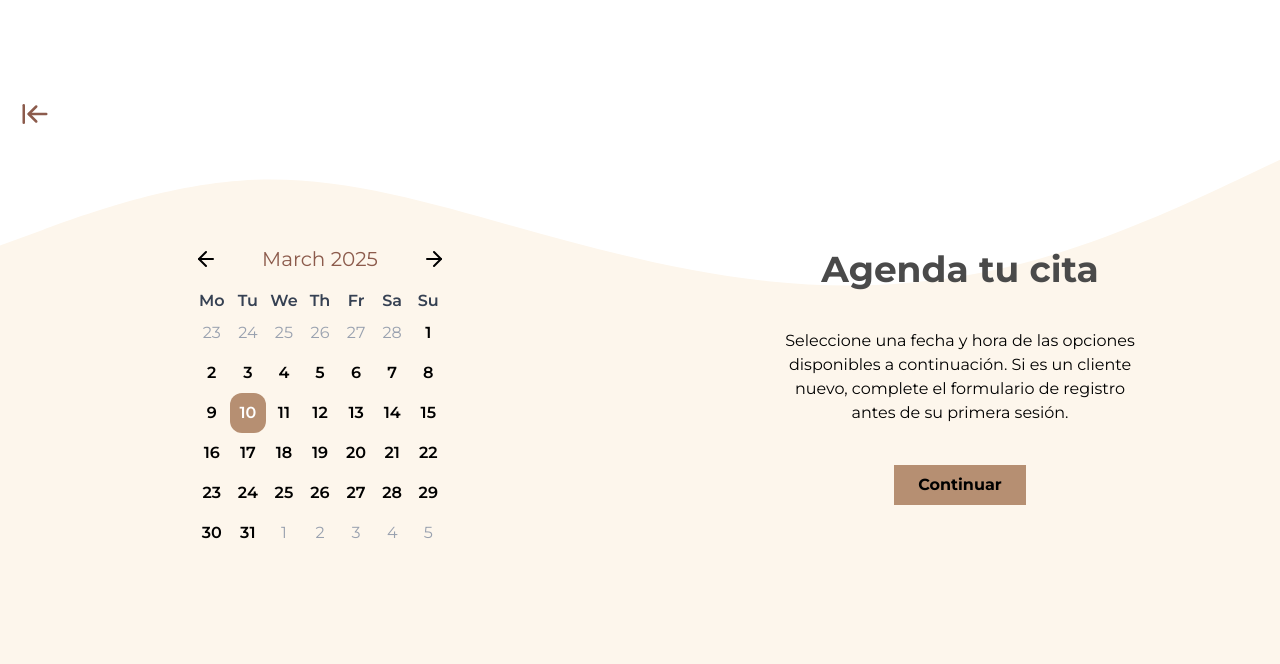
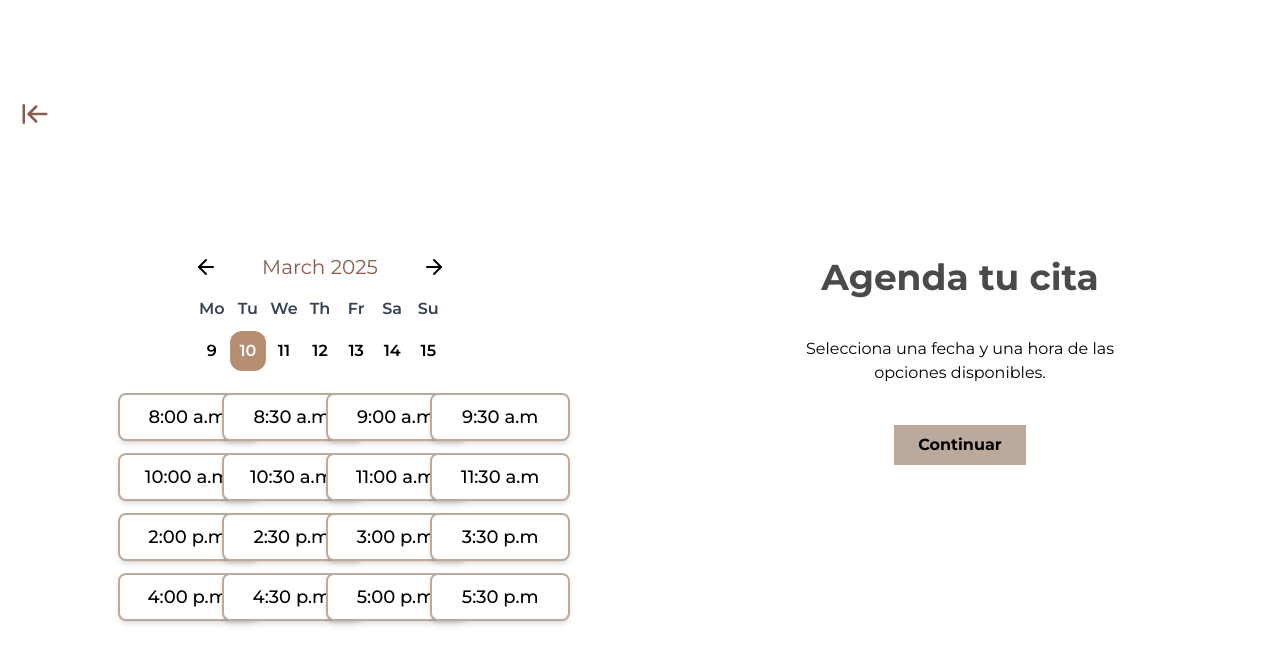
Before and after one commit to JuniorArias02/agendamiento, a React (Vite) app: page /agenda in a window 1280 px wide. Both pictures are taken after a click on the element "10". Shown: the top 664 px of the page. Built offline with nearby package versions, Linux system fonts and the light colour scheme.

Commit message:
se ajusto bien calendario y losm horarios

```diff
--- a/src/App.jsx
+++ b/src/App.jsx
@@ -2,6 +2,7 @@ import { BrowserRouter as Router, Routes, Route } from "react-router-dom";
 import Layout from "./components/layout/Layout";
 import Home from "./components/pages/Home";
 import Agenda from "./components/pages/Agenda";
+import ConfirmarAgenda from "./components/pages/Confirmar";
 
 function App() {
   return (
@@ -9,6 +10,7 @@ function App() {
       <Routes>
         <Route path="/" element={<Layout><Home /></Layout>} />
         <Route path="/agenda" element={<Layout><Agenda /></Layout>} />
+        <Route path="/agenda/confirmar" element={<Layout><ConfirmarAgenda /></Layout>} />
       </Routes>
     </Router>
   );
--- a/src/components/layout/Layout.jsx
+++ b/src/components/layout/Layout.jsx
@@ -8,12 +8,12 @@ const Layout = ({ children }) => {
       <div className="relative ">
         {/* <Navbar /> */}
         <div className="absolute w-full h-screen z-1 overflow-hidden" >
-          <img
+          {/* <img
             src="/bg-wave-2.svg"
             alt=""
             className="absolute w-full h-full object-cover -top-45 "
           />
-          <div className="absolute w-full h-screen bg-custom-beige-1 top-150" ></div>
+          <div className="absolute w-full h-screen bg-custom-beige-1 top-150" ></div> */}
         </div>
         <main className="relative w-full h-screen z-10">{children}</main>
       </div>
--- a/src/components/pages/Agenda.jsx
+++ b/src/components/pages/Agenda.jsx
@@ -1,4 +1,5 @@
 import { useState } from "react";
+import { motion } from "framer-motion";
 import Calendar from "../ui/calendar";
 import { ArrowLeftToLine } from "lucide-react";
 import { useNavigate } from "react-router-dom";
@@ -7,49 +8,87 @@ import Schedule from "../ui/schedule";
 export default function Agenda() {
   const navigate = useNavigate();
   const [selectedDate, setSelectedDate] = useState(null);
-  const [confirmedDate, setConfirmedDate] = useState(null);
+  const [selectedTime, setSelectedTime] = useState(null);
 
   const handleDateSelect = (date) => {
     setSelectedDate(date);
+    setSelectedTime(null);
   };
 
-  const handleConfirm = () => {
-    if (selectedDate) {
-      setConfirmedDate(selectedDate);
+  const handleTimeSelect = (time) => {
+    setSelectedTime(time);
+  };
+
+  const handleContinue = () => {
+    if (selectedDate && selectedTime) {
+      navigate("/agenda/confirmar", { state: { selectedDate, selectedTime } });
     }
   };
 
-  const handleContinue = () => {
-    navigate("/confirmar");
-  };
+  return (
+    <motion.div
+      initial={{ opacity: 0, y: 20 }}
+      animate={{ opacity: 1, y: 0 }}
+      transition={{ duration: 0.8, ease: "easeOut" }}
+      // className="w-full flex flex-col items-center justify-center h-full"
+       className="w-full flex flex-col items-center justify-center h-full overflow-hidden"
+    >
+      <motion.div
+        initial={{ opacity: 0, x: -20 }}
+        animate={{ opacity: 1, x: 0 }}
+        transition={{ delay: 0.3, duration: 0.6, ease: "easeOut" }}
+        className="w-full flex flex-col justify-center h-80"
+      >
+        <ArrowLeftToLine
+          className="cursor-pointer ml-5"
+          onClick={() => navigate("/")}
+          color="#8C5B4C"
+          size={30}
+        />
+      </motion.div>
 
-  return (
-    <div className="w-full flex flex-col items-center justify-center h-full">
-      <div className="w-full flex flex-col justify-center h-80">
-        <ArrowLeftToLine className="cursor-pointer ml-5" onClick={() => navigate("/")} color="#8C5B4C" size={30} />
-      </div>
       <div className="w-full h-full flex">
-        <div className="w-[50%] p2 flex flex-col items-center ">
-          <Calendar onDateSelect={handleDateSelect} confirmedDate={confirmedDate} />
-          {confirmedDate && <Schedule />} {/* 🟢 Mostrar Schedule solo si hay fecha confirmada */}
-        </div>
-        <div className="w-[50%] p2">
+        <motion.div
+          initial={{ opacity: 0, x: -30 }}
+          animate={{ opacity: 1, x: 0 }}
+          transition={{ delay: 0.5, duration: 0.6, ease: "easeOut" }}
+          className="w-[50%] p-2 flex flex-col items-center"
+        >
+          <Calendar onDateSelect={handleDateSelect} />
+          {selectedDate && (
+            <Schedule onSelect={handleTimeSelect} isVisible={!!selectedDate} />
+          )}
+        </motion.div>
+
+        <motion.div
+          initial={{ opacity: 0, x: 30 }}
+          animate={{ opacity: 1, x: 0 }}
+          transition={{ delay: 0.5, duration: 0.6, ease: "easeOut" }}
+          className="w-[50%] p-2"
+        >
           <div className="flex flex-col items-center justify-center p-5">
-            <h2 className="montserrat-bold text-black-custom-1 text-4xl">Agenda tu cita</h2>
+            <h2 className="montserrat-bold text-black-custom-1 text-4xl">
+              Agenda tu cita
+            </h2>
             <p className="text-center mt-10 w-3/5">
-              Seleccione una fecha y hora de las opciones disponibles a continuación. Si es un cliente nuevo, complete el formulario de registro antes de su primera sesión.
+              Selecciona una fecha y una hora de las opciones disponibles.
             </p>
-            <input
+            <motion.input
               type="button"
-              value={confirmedDate ? "Confirmar cita" : "Continuar"}
-              disabled={!selectedDate}
-              onClick={confirmedDate ? handleContinue : handleConfirm}
-              className={`mt-10 font-bold py-2 px-6 cursor-pointer transition duration-300
-                ${selectedDate ? (confirmedDate ? "bg-custom-beige-3" : "bg-custom-marron-1") : "bg-custom-beige-2 cursor-not-allowed"}`}
+              value="Continuar"
+              disabled={!selectedDate || !selectedTime}
+              onClick={handleContinue}
+              className={`mt-10 font-bold py-2 px-6 cursor-pointer transition duration-300 ${
+                selectedDate && selectedTime
+                  ? "bg-custom-marron-1"
+                  : "bg-custom-beige-2 cursor-not-allowed"
+              }`}
+              whileHover={{ scale: selectedDate && selectedTime ? 1.05 : 1 }}
+              whileTap={{ scale: selectedDate && selectedTime ? 0.95 : 1 }}
             />
           </div>
-        </div>
+        </motion.div>
       </div>
-    </div>
+    </motion.div>
   );
 }
--- /dev/null
+++ b/src/components/pages/Confirmar.jsx
@@ -0,0 +1,55 @@
+import { useNavigate, useLocation } from "react-router-dom";
+import { useEffect } from "react";
+import { motion } from "framer-motion";
+
+export default function ConfirmarAgenda() {
+    const location = useLocation();
+    const navigate = useNavigate();
+    const selectedDate = location.state?.selectedDate;
+
+    // Redirigir si no hay fecha seleccionada
+    useEffect(() => {
+        if (!selectedDate) {
+            navigate("/agenda");
+        }
+    }, [selectedDate, navigate]);
+
+    return (
+        <motion.div
+            initial={{ opacity: 0, y: -20 }}
+            animate={{ opacity: 1, y: 0 }}
+            exit={{ opacity: 0, y: -20 }}
+            transition={{ duration: 0.5, ease: "easeOut" }}
+            className="w-full h-screen flex flex-col items-center justify-center bg-white p-5"
+        >
+            <h2 className="text-3xl font-bold text-gray-800">¿Deseas continuar?</h2>
+            <p className="text-lg text-gray-600 mt-4 text-center">
+                Estás a punto de agendar una nueva cita para el <br />
+                <span className="text-custom-marron-1 font-semibold text-xl">
+                    {selectedDate && location.state?.selectedTime
+                        ? `${new Date(selectedDate).toLocaleDateString()} a las ${location.state.selectedTime}`
+                        : "No seleccionaste fecha"}
+                </span>
+            </p>
+
+            <div className="flex gap-4 mt-6">
+                <motion.button
+                    onClick={() => navigate("/agenda")}
+                    className="px-6 py-2 bg-gray-400 text-white rounded-lg font-semibold hover:bg-gray-500 transition cursor-pointer"
+                    whileHover={{ scale: 1.05 }}
+                    whileTap={{ scale: 0.95 }}
+                >
+                    Regresar
+                </motion.button>
+                <motion.button
+                    onClick={() => navigate("/cita-confirmada")}
+                    className="confir-cita px-6 py-2 bg-custom-beige-2 text-white rounded-lg font-semibold hover:bg-opacity-90 transition cursor-pointer"
+                    whileHover={{ scale: 1.05 }}
+                    whileTap={{ scale: 0.95 }}
+                >
+                    Confirmar
+                </motion.button>
+            </div>
+        </motion.div>
+    );
+}
--- a/src/components/ui/calendar.jsx
+++ b/src/components/ui/calendar.jsx
@@ -1,4 +1,5 @@
 import { useState } from "react";
+import { motion, AnimatePresence } from "framer-motion";
 import { ArrowLeft, ArrowRight } from "lucide-react";
 import {
   startOfMonth, endOfMonth, startOfWeek, endOfWeek,
@@ -8,21 +9,39 @@ import {
 const Calendar = ({ onDateSelect, confirmedDate }) => {
   const [currentDate, setCurrentDate] = useState(new Date());
   const [selectedDate, setSelectedDate] = useState(null);
+  const [selectedWeek, setSelectedWeek] = useState(null);
+  const [monthKey, setMonthKey] = useState(format(currentDate, "yyyy-MM"));
 
-  // Evitar cambio de mes si hay fecha confirmada
   const handlePrevMonth = () => {
-    if (!confirmedDate) setCurrentDate(addMonths(currentDate, -1));
+    if (!confirmedDate) {
+      const newDate = addMonths(currentDate, -1);
+      setCurrentDate(newDate);
+      setSelectedDate(null);
+      setSelectedWeek(null);
+      setMonthKey(format(newDate, "yyyy-MM"));
+      onDateSelect(null);
+    }
   };
 
   const handleNextMonth = () => {
-    if (!confirmedDate) setCurrentDate(addMonths(currentDate, 1));
+    if (!confirmedDate) {
+      const newDate = addMonths(currentDate, 1);
+      setCurrentDate(newDate);
+      setSelectedDate(null);
+      setSelectedWeek(null);
+      setMonthKey(format(newDate, "yyyy-MM"));
+      onDateSelect(null);
+    }
   };
 
-  // Evitar selección de otro día si hay fecha confirmada
   const handleSelectDate = (day) => {
     if (!confirmedDate) {
       setSelectedDate(day);
       onDateSelect(day);
+
+      // Encontrar la fila (semana) donde está el día seleccionado
+      const weekIndex = weeks.findIndex((week) => week.includes(day));
+      setSelectedWeek(weekIndex);
     }
   };
 
@@ -38,7 +57,6 @@ const Calendar = ({ onDateSelect, confirmedDate }) => {
     day = addDays(day, 1);
   }
 
-  // 🟢 Agrupar días por semanas
   const weeks = [];
   for (let i = 0; i < days.length; i += 7) {
     weeks.push(days.slice(i, i + 7));
@@ -50,7 +68,8 @@ const Calendar = ({ onDateSelect, confirmedDate }) => {
         <button
           onClick={handlePrevMonth}
           className={`text-brown font-bold ${confirmedDate ? "opacity-50 cursor-not-allowed" : "cursor-pointer"}`}
-          disabled={!!confirmedDate}>
+          disabled={!!confirmedDate}
+        >
           <ArrowLeft />
         </button>
         <h2 className="text-xl montserrat-regular text-center text-brown text-marron-custom-2">
@@ -59,38 +78,56 @@ const Calendar = ({ onDateSelect, confirmedDate }) => {
         <button
           onClick={handleNextMonth}
           className={`text-brown font-bold ${confirmedDate ? "opacity-50 cursor-not-allowed" : "cursor-pointer"}`}
-          disabled={!!confirmedDate}>
+          disabled={!!confirmedDate}
+        >
           <ArrowRight />
         </button>
       </div>
+
       <div className="grid grid-cols-7 text-center text-gray-700">
         {["Mo", "Tu", "We", "Th", "Fr", "Sa", "Su"].map((d) => (
           <div key={d} className="font-semibold">{d}</div>
         ))}
       </div>
-      {/* 🟢 Renderizar solo la semana seleccionada cuando se confirma */}
+
+      <AnimatePresence mode="wait">
+        <motion.div
+          key={monthKey}
+          initial={{ opacity: 0, y: -20, scale: 0.95 }}
+          animate={{ opacity: 1, y: 0, scale: 1 }}
+          exit={{ opacity: 0, y: -20, scale: 0.95 }}
+          transition={{ duration: 0.6, ease: "easeInOut" }}
+        >
           {weeks.map((week, index) => {
-        const showWeek = confirmedDate
-          ? week.some((day) => isSameDay(day, confirmedDate)) // Mostrar solo la fila del día seleccionado
-          : true; // Si no se ha confirmado, mostrar todo
+            // Si hay un día seleccionado, mostrar solo su fila
+            const shouldShowWeek = selectedDate ? index === selectedWeek : true;
 
-        return showWeek ? (
-          <div key={index} className="grid grid-cols-7">
+            return (
+              <motion.div
+                key={index}
+                initial={{ opacity: 0, y: 10 }}
+                animate={{ opacity: shouldShowWeek ? 1 : 0, height: shouldShowWeek ? "auto" : 0 }}
+                exit={{ opacity: 0, height: 0 }}
+                transition={{ duration: 0.4, ease: "easeOut" }}
+                className={`grid grid-cols-7 overflow-hidden transition-all`}
+              >
                 {week.map((day, idx) => (
                   <div
                     key={idx}
                     onClick={() => handleSelectDate(day)}
                     className={`p-2 transition duration-300 rounded-xl text-center
                       ${isSameMonth(day, currentDate) ? "text-black font-semibold" : "text-gray-400"}
-                  ${isSameDay(day, selectedDate) ? "day-items_selected text-white" : "hover:bg-gray-200 hover:text-black"}
+                      ${isSameDay(day, selectedDate) ? "day-items_selected text-white bg-blue-500" : "hover:bg-gray-200 hover:text-black"}
                       ${confirmedDate ? "opacity-50 cursor-not-allowed" : "cursor-pointer"}`}
                   >
                     {format(day, "d")}
                   </div>
                 ))}
-          </div>
-        ) : null;
+              </motion.div>
+            );
           })}
+        </motion.div>
+      </AnimatePresence>
     </div>
   );
 };
--- a/src/components/ui/schedule.jsx
+++ b/src/components/ui/schedule.jsx
@@ -1,6 +1,7 @@
+import { motion, AnimatePresence } from "framer-motion";
 import { useState } from "react";
 
-const Schedule = ({ onSelect }) => {
+const Schedule = ({ onSelect, isVisible }) => {
   const [selectedTime, setSelectedTime] = useState(null);
 
   const times = [
@@ -16,18 +17,29 @@ const Schedule = ({ onSelect }) => {
   };
 
   return (
-    <div className="w-[70%]  grid grid-cols-4 gap-3 p-4 bg-beige">
+    <AnimatePresence>
+      {isVisible && (
+        <motion.div
+        initial={{ opacity: 0, y: -20, scale: 0.95 }}
+        animate={{ opacity: 1, y: 0, scale: 1 }}
+        exit={{ opacity: 0, y: -20, scale: 0.95 }}
+        transition={{ duration: 0.6, ease: "easeInOut" }}
+
+        className="w-[70%] grid grid-cols-4 gap-3 p-4 bg-beige"
+        >
           {times.map((time) => (
             <button
               key={time}
               onClick={() => handleSelect(time)}
-          className={`px-4 w-35 text-center py-2 rounded-lg border-custom-marron-1  shadow-md text-lg transition-colors montserrat-medium text-black
+              className={`cursor-pointer px-4 w-35 text-center py-2 rounded-lg border-custom-marron-1 shadow-md text-lg transition-colors montserrat-medium text-black
                 ${selectedTime === time ? "bg-custom-marron-1 text-white" : "bg-white text-black hover:bg-gray-200"}`}
             >
               {time}
             </button>
           ))}
-    </div>
+        </motion.div>
+      )}
+    </AnimatePresence>
   );
 };
 
--- a/src/styles/custom.css
+++ b/src/styles/custom.css
@@ -59,3 +59,9 @@
 .text-black-custom-1{
   color: #4A4A4A;
 }
+
+
+.confir-cita:hover{
+  background-color: #B68F72;
+  color: white;
+}
```
Also changed, not shown: src/components/pages/Home.jsx (+21 -5 lines), 12 other files (tests, documents, lock files or other folders). Lines whose indentation alone changed are shown as unchanged.
